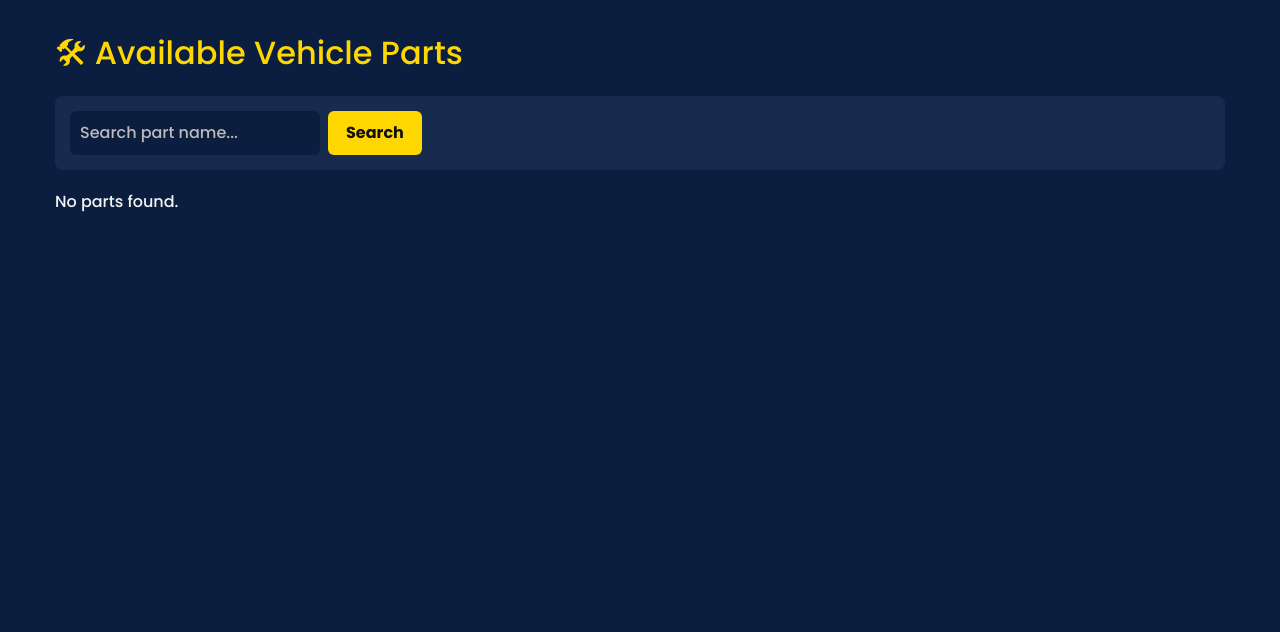
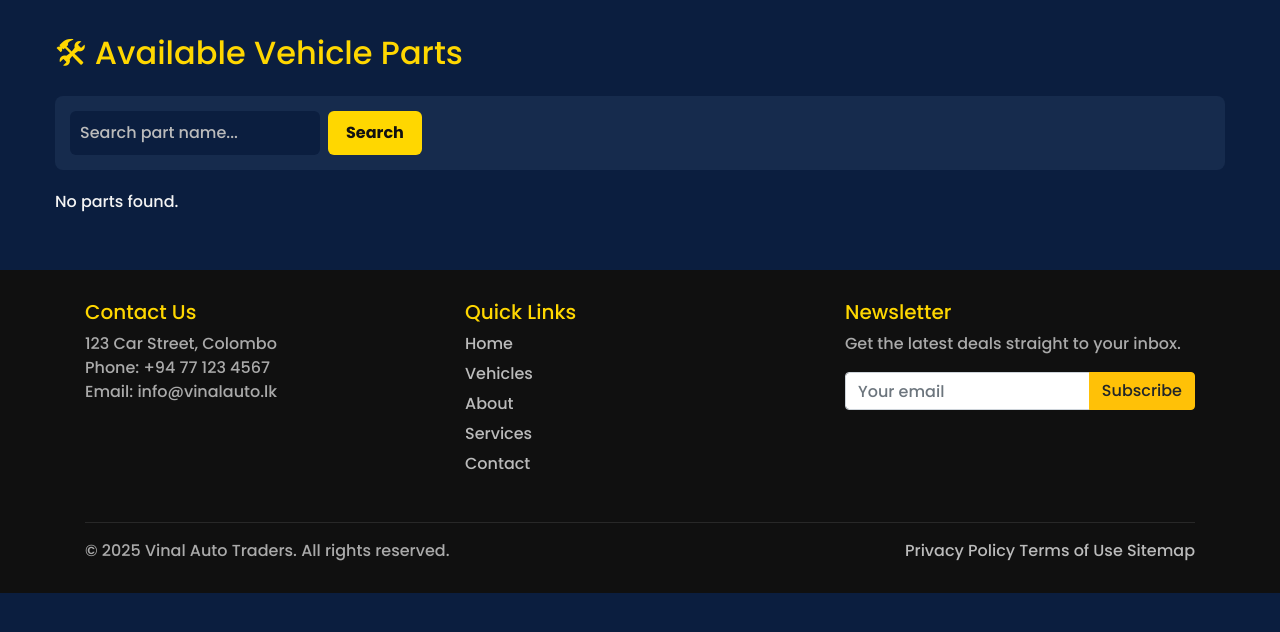
Before and after one commit to Thisal00/vinal_CAR_WEB, a PHP site: page /parts.php in a window 1280 px wide. Shown: the part 56-688 px from the top of the page. Run offline with PHP 8.4, Linux system fonts and the light colour scheme; data that the repository does not hold is empty.

Commit message:
footer added

```diff
--- a/parts.php
+++ b/parts.php
@@ -168,3 +168,65 @@
     ?>
   </div>
 </main>
+<!-- Footer -->
+<footer>
+  <div class="container">
+    <div class="row">
+      <!-- Contact -->
+      <div class="col-md-4 mb-4">
+        <h5>Contact Us</h5>
+        <p>
+          123 Car Street, Colombo<br>
+          Phone: +94 77 123 4567<br>
+          Email: info@vinalauto.lk
+        </p>
+      </div>
+      <!-- Quick Links -->
+      <div class="col-md-4 mb-4">
+        <h5>Quick Links</h5>
+        <a href="#" class="footer-link">Home</a>
+        <a href="vehicles.php" class="footer-link">Vehicles</a>
+        <a href="#" class="footer-link">About</a>
+        <a href="#" class="footer-link">Services</a>
+        <a href="#" class="footer-link">Contact</a>
+      </div>
+      <!-- Newsletter -->
+      <div class="col-md-4 mb-4">
+        <h5>Newsletter</h5>
+        <p>Get the latest deals straight to your inbox.</p>
+        <form id="newsletterForm" method="POST">
+          <div class="input-group">
+            <input type="email"
+                   name="newsletter_email"
+                   class="form-control"
+                   placeholder="Your email"
+                   required>
+            <div class="input-group-append">
+              <button class="btn btn-warning" type="submit">Subscribe</button>
+            </div>
+          </div>
+          <?php if (!empty($newsletter_msg)): ?>
+            <small class="form-text text-light mt-2">
+              <?= htmlspecialchars($newsletter_msg) ?>
+            </small>
+          <?php endif; ?>
+        </form>
+      </div>
+    </div>
+
+    <hr style="border-color: rgba(255,255,255,0.1)">
+
+    <div class="row">
+      <div class="col-md-6">
+        <p class="mb-0">&copy; <?php echo date('Y'); ?> Vinal Auto Traders. All rights reserved.</p>
+      </div>
+      <div class="col-md-6 text-right">
+        <a href="#" class="footer-link d-inline">Privacy Policy</a>
+        <a href="#" class="footer-link d-inline">Terms of Use</a>
+        <a href="#" class="footer-link d-inline">Sitemap</a>
+      </div>
+    </div>
+  </div>
+</footer>
+</body>
+</html>
```
